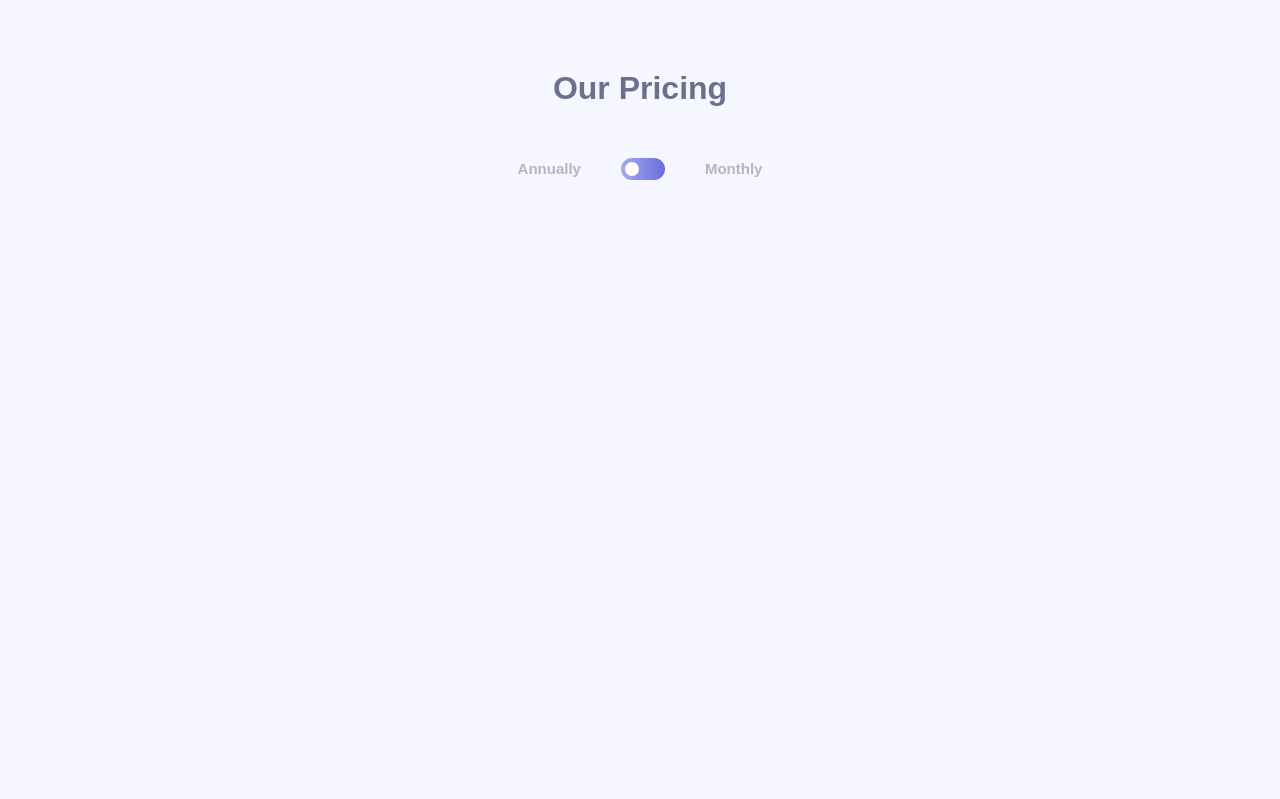
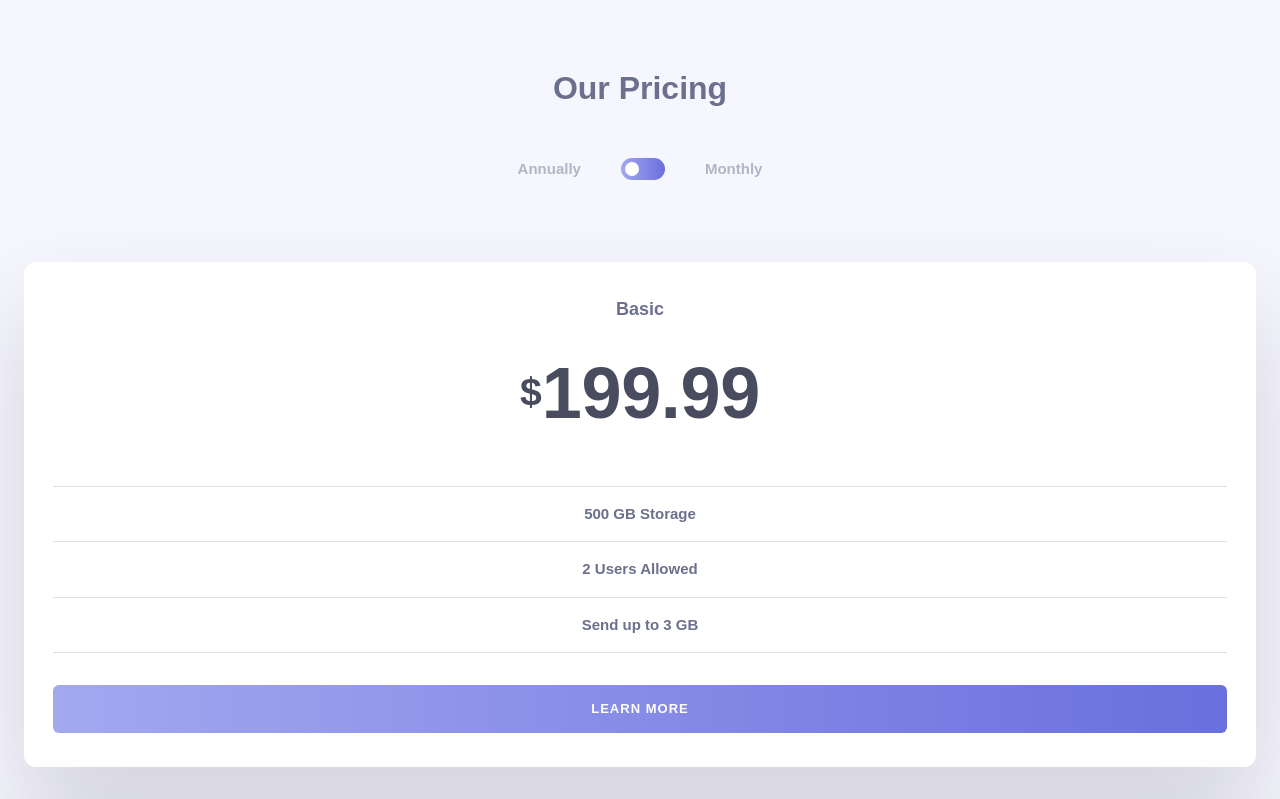
Before and after one commit to adiah-frontend-mentor/pricing-component-toggle, a React (Create React App) app: page / in a window 1280 px wide. Shown: the top 799 px of the page. Built offline with nearby package versions, Linux system fonts and the light colour scheme; the HTML template or start-up script is replaced by a standard one.

Commit message:
Add basic static price card component

```diff
--- a/src/App.jsx
+++ b/src/App.jsx
@@ -1,4 +1,5 @@
 import './App.scss';
+import PriceCard from './components/price-card/PriceCard';
 import Toggle from './components/toggle/Toggle';
 
 function App() {
@@ -11,7 +12,9 @@ function App() {
         <p className='pricing-toggle__label'>Monthly</p>
       </div>
       <div className="cards">
-
+        <PriceCard />
+        <PriceCard />
+        <PriceCard />
       </div>
     </div>
   );
--- a/src/App.scss
+++ b/src/App.scss
@@ -9,7 +9,6 @@
 	align-items: center;
 
 	&__title {
-		color: var(--clr-text);
 		font-size: var(--fs-600);
 		margin-bottom: 2.875rem;
 	}
@@ -27,6 +26,8 @@
 }
 
 .cards {
+	width: 100%;
 	display: flex;
 	flex-direction: column;
+	gap: 2rem;
 }
--- /dev/null
+++ b/src/components/price-card/PriceCard.jsx
@@ -0,0 +1,21 @@
+import './price-card.scss';
+
+const PriceCard = () => {
+  return (
+	<div className='price-card'>
+		<h2 className='price-card__heading'>Basic</h2>
+		<div className="price-card__price-wrapper">
+			<span className="price-card__dollars">$</span>
+			<p className="price-card__price">199.99</p>
+		</div>
+		<ul className="price-card__features-list">
+			<li className="price-card__feature">500 GB Storage</li>
+			<li className="price-card__feature">2 Users Allowed</li>
+			<li className="price-card__feature">Send up to 3 GB</li>
+		</ul>
+		<button className="price-card__cta">Learn More</button>
+	</div>
+  )
+}
+
+export default PriceCard
--- /dev/null
+++ b/src/components/price-card/price-card.scss
@@ -0,0 +1,61 @@
+.price-card {
+	width: 100%;
+	padding: 2.125rem 1.8125rem;
+	border-radius: 12px;
+	display: flex;
+	flex-direction: column;
+	align-items: center;
+	background-color: #fff;
+	box-shadow: rgba(17, 12, 46, 0.15) 0px 48px 100px 0px;
+
+	&__heading {
+		font-size: var(--fs-500);
+		margin-bottom: 1rem;
+	}
+
+	&__price-wrapper {
+		display: flex;
+		align-items: center;
+		margin-bottom: 1.5rem;
+		color: var(--clr-text-dark);
+	}
+
+	&__dollars {
+		font-size: var(--fs-700);
+	}
+
+	&__price {
+		font-size: var(--fs-800);
+		letter-spacing: -0.3px;
+	}
+
+	&__features-list {
+		list-style: none;
+		padding: 0;
+		width: 100%;
+		text-align: center;
+		margin-bottom: 2rem;
+	}
+
+	&__feature {
+		padding-block: 1rem;
+		border-bottom: 1px solid var(--clr-divider-dark);
+
+		&:first-child {
+			border-top: 1px solid var(--clr-divider-dark);
+		}
+	}
+
+	&__cta {
+		background: linear-gradient(to right, var(--clr-gradient-start), var(--clr-gradient-end));
+		border: none;
+		border-radius: 6px;
+		width: 100%;
+		padding-block: 0.875rem;
+		font-size: var(--fs-300);
+		color: #fff;
+		text-transform: uppercase;
+		letter-spacing: 1.02px;
+		cursor: pointer;
+	}
+}
--- a/src/components/toggle/toggle.scss
+++ b/src/components/toggle/toggle.scss
@@ -1,8 +1,4 @@
 @use '../../sass/abstracts/' as abs;
-// .pricing-toggle__switch {
-
-
-// }
 
 // Switch - the box around the slider
 .pricing-toggle__switch {
@@ -33,11 +29,11 @@
 		right: 0;
 		bottom: 0;
 		background: linear-gradient(to right, var(--clr-gradient-start), var(--clr-gradient-end));
-		transition: .4s;
+		transition: transform .4s cubic-bezier(0.85, 0, 0.15, 1);
 		border-radius: 25px;
 
 		&:hover {
-			// background-color: $sliderBar;
+			background: var(--clr-gradient-start);
 		}
 
 		&::before {
@@ -54,12 +50,12 @@
 	}
 }
 
-input:checked + .slider {
-	// background-color: $sliderBg;
-}
+// input:checked + .slider {
+// 	background-color: $sliderBg;
+// }
 
 input:focus + .slider {
-	// box-shadow: 0 0 1px $sliderBg;
+	box-shadow: 0 0 1px var(--clr-text-dark);
 }
 
 input:checked + .slider:before {
--- a/src/sass/base/_reset.scss
+++ b/src/sass/base/_reset.scss
@@ -37,7 +37,7 @@ body {
 	font-size: var(--fs-400);
 	font-weight: 700;
 	background-color: var(--clr-bg);
-	color: var(--clr-text-dark);
+	color: var(--clr-text);
 	line-height: 1.5;
 	min-height: 100vh;
 
--- a/src/sass/base/_root.scss
+++ b/src/sass/base/_root.scss
@@ -11,6 +11,8 @@
 	--clr-text: hsl(233, 13%, 49%);
 	--clr-text-light: hsl(234, 14%, 74%);
 	--clr-text-dark: hsl(232, 13%, 33%);
+
+	--clr-divider-dark: hsla(234, 14%, 74%, 0.444);
 
 	// font-families
 	--ff-sans: 'Montserrat', sans-serif;
```
